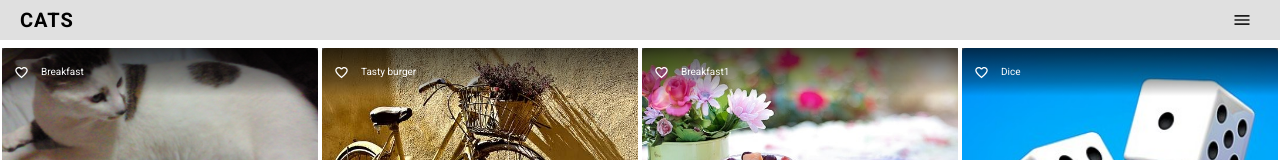
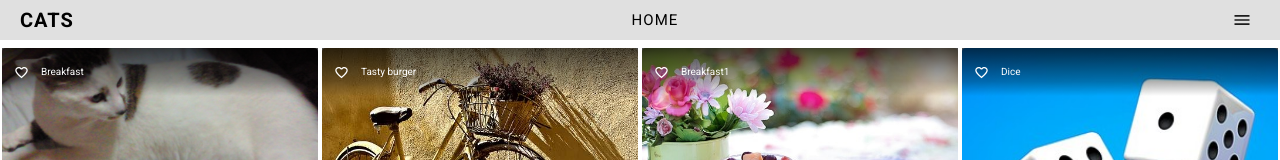
Before and after one commit to dd-jp/cat-app, a React (Create React App) app: page / in a window 1280 px wide. Shown: the top 160 px of the page. Built offline with nearby package versions, Linux system fonts and the light colour scheme.

Commit message:
Upload page

```diff
--- a/src/components/AppRouter.js
+++ b/src/components/AppRouter.js
@@ -2,7 +2,7 @@ import { lazy, Suspense } from 'react';
 import { Route, Switch } from 'react-router-dom';
 import CircularProgress from '@material-ui/core/CircularProgress';
 
-import APP_CONTENT from '../constants/AppRouter';
+import { APP_CONTENT } from '../constants/AppRouter';
 
 const AppRouter = () => (
   <Suspense
--- a/src/components/app-nav/AppNav.js
+++ b/src/components/app-nav/AppNav.js
@@ -1,5 +1,3 @@
-import { useState } from 'react';
-import { useHistory } from 'react-router-dom';
 import { withStyles } from '@material-ui/core';
 import Button from '@material-ui/core/Button';
 import ListItemIcon from '@material-ui/core/ListItemIcon';
@@ -7,13 +5,21 @@ import ListItemText from '@material-ui/core/ListItemText';
 import Menu from '@material-ui/core/Menu';
 import MenuItem from '@material-ui/core/MenuItem';
 import MenuIcon from '@material-ui/icons/Menu';
-import { shape, string } from 'prop-types';
-import APP_CONTENT from '../../constants/AppRouter';
+import { object } from 'prop-types';
+import { useEffect, useState } from 'react';
+import { useHistory, useLocation } from 'react-router-dom';
+import { APP_CONTENT, APP_NAME } from '../../constants/AppRouter';
 import styles from './styles';
 
 const AppNav = ({ classes }) => {
   const history = useHistory();
+  const location = useLocation();
   const [anchorEl, setAnchorEl] = useState(null);
+  const [tab, setTab] = useState('');
+
+  useEffect(() => {
+    setTab(APP_CONTENT[location.pathname.replace(/^\//, '')]?.name || 'Home');
+  }, [location]);
 
   const handleClick = (event) => {
     setAnchorEl(event.currentTarget);
@@ -28,7 +34,8 @@ const AppNav = ({ classes }) => {
 
   return (
     <section className={classes.root}>
-      <div className={classes.title}>CATS</div>
+      <div className={classes.title}>{APP_NAME}</div>
+      <div className={classes.tab}>{tab}</div>
       <Button
         className={classes.menuButton}
         startIcon={<MenuIcon />}
@@ -61,7 +68,7 @@ const AppNav = ({ classes }) => {
 };
 
 AppNav.propTypes = {
-  classes: shape({ root: string.isRequired }).isRequired
+  classes: object.isRequired
 };
 
 export default withStyles(styles, { name: 'AppNav' })(AppNav);
--- a/src/components/app-nav/styles.js
+++ b/src/components/app-nav/styles.js
@@ -12,6 +12,15 @@ const styles = () => ({
     fontSize: '2rem',
     fontFamily: 'Roboto',
     fontWeight: '600',
+    lineHeight: '2rem',
+    letterSpacing: '0.1rem',
+    textTransform: 'uppercase'
+  },
+  tab: {
+    padding: '1rem 2rem',
+    fontSize: '1.5rem',
+    fontFamily: 'Roboto',
+    fontWeight: '400',
     lineHeight: '2rem',
     letterSpacing: '0.1rem',
     textTransform: 'uppercase'
--- /dev/null
+++ b/src/components/image-uploader/ImageUploader.js
@@ -0,0 +1,46 @@
+import { withStyles } from '@material-ui/core';
+import Button from '@material-ui/core/Button';
+import TextField from '@material-ui/core/TextField';
+import CloudUploadIcon from '@material-ui/icons/CloudUpload';
+import { object } from 'prop-types';
+import { useHistory } from 'react-router-dom';
+import styles from './styles';
+
+const ImageUploader = ({ classes }) => {
+  const history = useHistory();
+
+  return (
+    <div className={classes.root}>
+      <TextField
+        id="standard-full-width"
+        type="file"
+        style={{ margin: '1rem' }}
+        label="Upload Image"
+        placeholder="Select Image"
+        fullWidth
+        variant="filled"
+        margin="normal"
+        InputLabelProps={{
+          shrink: true
+        }}
+      />
+      <div style={{ textAlign: 'right' }}>
+        <Button
+          variant="contained"
+          color="primary"
+          className={classes.button}
+          startIcon={<CloudUploadIcon />}
+          onClick={() => history.push('/')}
+        >
+          Upload
+        </Button>
+      </div>
+    </div>
+  );
+};
+
+ImageUploader.propTypes = {
+  classes: object.isRequired
+};
+
+export default withStyles(styles, { name: 'ImageUploader' })(ImageUploader);
--- /dev/null
+++ b/src/components/image-uploader/styles.js
@@ -0,0 +1,7 @@
+const styles = () => ({
+  root: {
+    width: '97%'
+  }
+});
+
+export default styles;
--- a/src/constants/AppRouter.js
+++ b/src/constants/AppRouter.js
@@ -1,7 +1,9 @@
 import HomeIcon from '@material-ui/icons/Home';
 import CloudUploadIcon from '@material-ui/icons/CloudUpload';
 
-const APP_CONTENT = Object.freeze({
+export const APP_NAME = 'CATS';
+
+export const APP_CONTENT = Object.freeze({
   home: {
     id: 'home',
     name: 'Home',
@@ -17,5 +19,3 @@ const APP_CONTENT = Object.freeze({
     component: import('../pages/Upload')
   }
 });
-
-export default APP_CONTENT;
--- a/src/pages/Upload.js
+++ b/src/pages/Upload.js
@@ -1,3 +1,9 @@
-const Upload = () => <div>Upload</div>;
+import ImageUploader from '../components/image-uploader/ImageUploader';
+
+const Upload = () => (
+  <div className="content-container">
+    <ImageUploader />
+  </div>
+);
 
 export default Upload;
```
